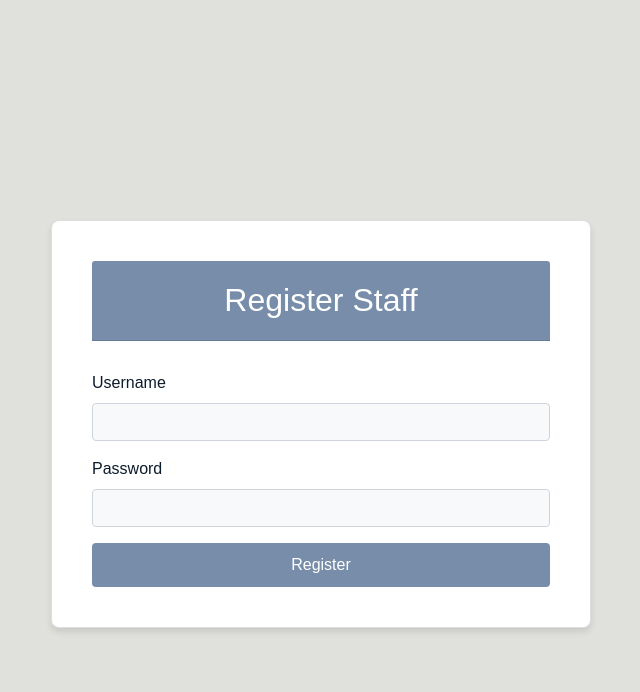
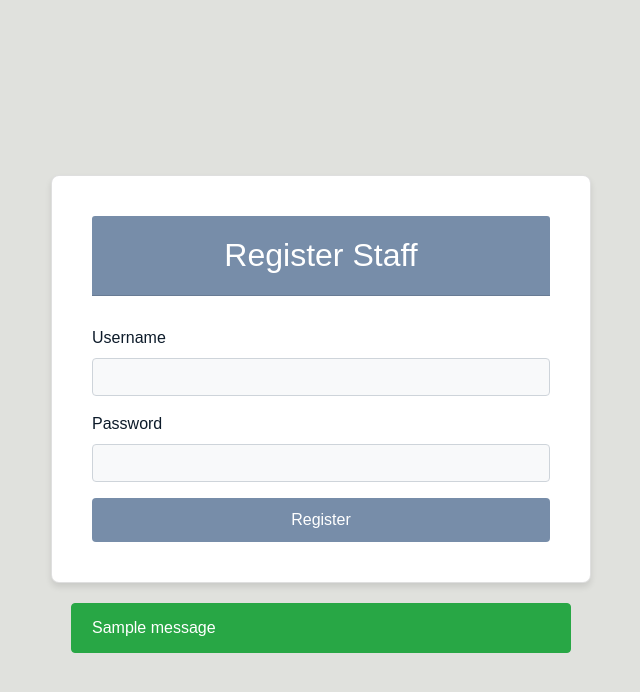
Before and after one commit to jadboii/CPA-TaskHub-V3, a Flask app: page /staff_register in a window 1280 px wide. Shown: the top 692 px of the page, without its empty margins (319-959 px from the left). Run offline with Flask 3, Linux system fonts and the light colour scheme; one stand-in notice (Sample message) is shown; some libraries are stand-ins or nearby versions.

Commit message:
Add files via upload
updated notifs

```diff
--- a/TaskhubV2-Finals/main.py
+++ b/TaskhubV2-Finals/main.py
@@ -38,12 +38,12 @@ class Task(db.Model):
 @login_required
 def check_deadlines():
     today = date.today()
-    tasks = Task.query.filter(Task.deadline <= today).all()
+    tasks = list(Task.query.filter(Task.deadline <= today, Task.assignee_id == current_user.id).all())
 
     if tasks:
-        flash('You have tasks that meet the deadline today or have passed the deadline.', 'warning')
+        return True
 
-    return redirect(url_for('index'))
+    return False
 
 @login_manager.user_loader
 def load_user(user_id):
@@ -63,7 +63,7 @@ def admin_login():
             login_user(user)
             return redirect(url_for('admin_index'))
         else:
-            flash('Invalid username or password.', 'error')
+            flash('Invalid username or password.', 'danger')
     return render_template('admin_login.html')
 
 @app.route('/staff_login', methods=['GET', 'POST'])
@@ -76,7 +76,7 @@ def staff_login():
             login_user(user)
             return redirect(url_for('index'))
         else:
-            flash('Invalid username or password.', 'error')
+            flash('Invalid username or password.', 'danger')
     return render_template('staff_login.html')
 
 
@@ -113,7 +113,7 @@ def staff_register():
 
         existing_user = User.query.filter_by(username=username).first()
         if existing_user:
-            flash('Username already exists. Please choose a different username.', 'error')
+            flash('Username already exists. Please choose a different username.', 'danger')
             return redirect(url_for('staff_register'))
 
         hashed_password = generate_password_hash(password, method='pbkdf2:sha256')
@@ -174,16 +174,17 @@ def admin_index():
         return redirect(url_for('index'))
     tasks = Task.query.all()
     users = User.query.all()
-    check_deadlines()
+    if check_deadlines():
+        flash('You have tasks that meet the deadline today or have passed the deadline.', 'warning')
     return render_template('admin_index.html', tasks=tasks, users=users)
 
 @app.route('/index')
 @login_required
 def index():
     tasks = Task.query.filter_by(assignee_id=current_user.id).all()
-    check_deadlines()
+    if check_deadlines():
+        flash('You have tasks that meet the deadline today or have passed the deadline.', 'warning')
     return render_template('index.html', tasks=tasks)
-
 @app.route('/update_task_progress/<int:task_id>', methods=['POST'])
 @login_required
 def update_task_progress(task_id):
--- a/TaskhubV2-Finals/templates/index.html
+++ b/TaskhubV2-Finals/templates/index.html
@@ -49,6 +49,11 @@
             background-color: #415a77; /* Darker blue for form input background */
             border-color: #415a77; /* Darker blue for form input border */
             color: #e0e1dd; /* Light text color for form input */
+        }
+        .alert-success {
+        background-color: #28a745; /* Green background */
+        border-color: #28a745; /* Green border */
+        color: #ffffff; /* White text */
         }
     </style>
 </head>
--- a/TaskhubV2-Finals/templates/staff_register.html
+++ b/TaskhubV2-Finals/templates/staff_register.html
@@ -52,6 +52,24 @@
         .btn-primary:hover {
             background-color: #415a77; /* Darker blue on hover */
         }
+
+        .alert-success {
+        background-color: #28a745; /* Green background */
+        border-color: #28a745; /* Green border */
+        color: #ffffff; /* White text */
+        margin: 20px;
+    }
+
+    .alert-danger {
+        background-color: #cd5b5b; /* Red background */
+        border-color: #cd5b5b; /* Red border */
+        color: #ffffff; /* White text */
+        margin: 20px;
+    }
+
+        .flash-message {
+            margin: 20px;
+        }
     </style>
 </head>
 <body>
@@ -74,6 +92,15 @@
                         <button type="submit" class="btn btn-primary btn-block">Register</button>
                     </form>
                 </div>
+                {% with messages = get_flashed_messages(with_categories=true) %}
+    {% if messages %}
+        {% for category, message in messages %}
+            <div class="alert alert-{{ category }} flash-message">
+                {{ message }}
+            </div>
+        {% endfor %}
+    {% endif %}
+{% endwith %}
             </div>
         </div>
     </div>
```
Also changed, not shown: TaskhubV2-Finals/templates/admin_login.html (+13 -8 lines), TaskhubV2-Finals/templates/staff_login.html (+12 -7 lines), TaskhubV2-Finals/instance/taskhub.db.
